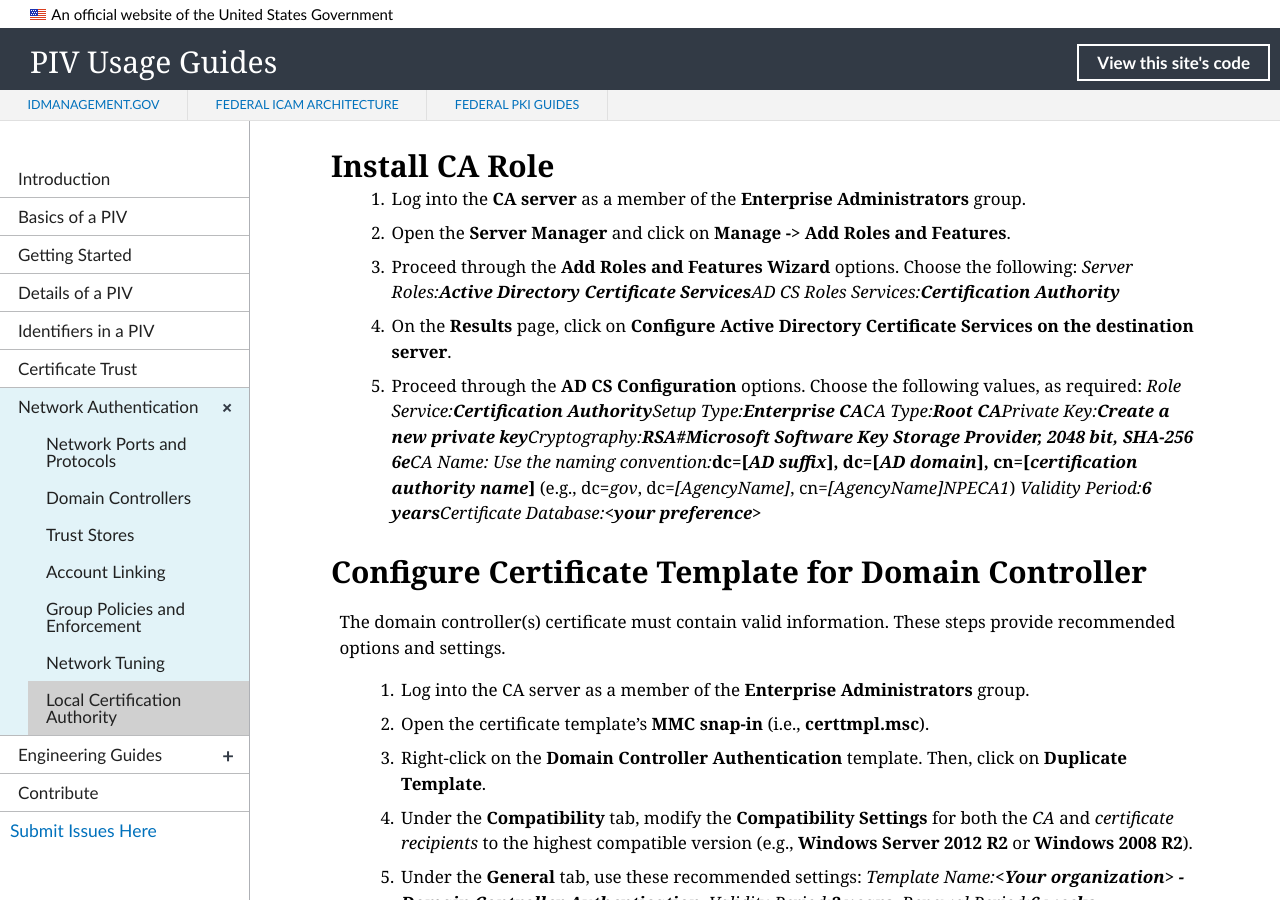
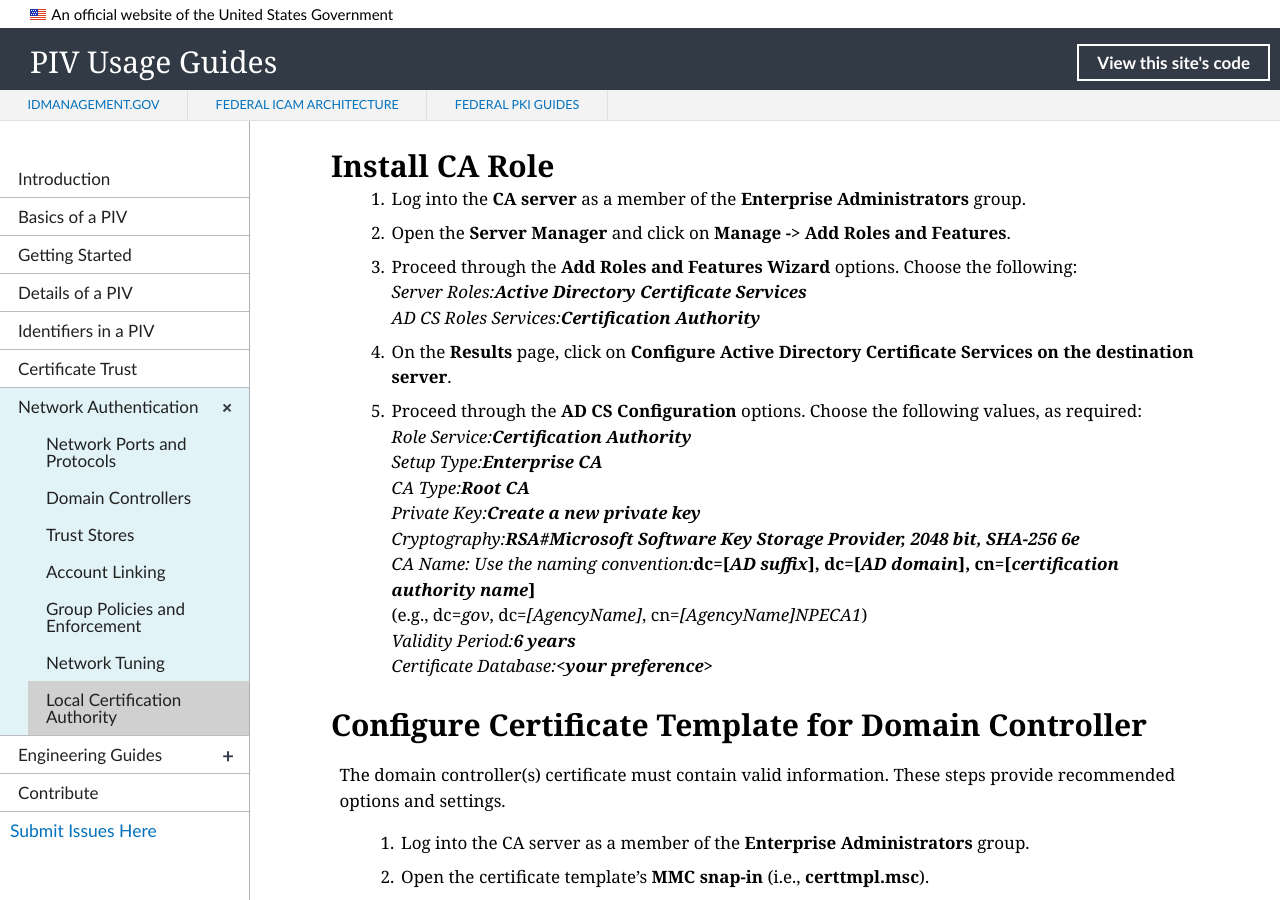
Before and after one commit to GSA/piv-guides, a Jekyll site: the page built from _networkconfig/91_localca.md, in a window 1280 px wide and 900 px high, scrolled down 565 px. Built offline with Jekyll 4.4.1, drawn with Linux system fonts in a browser that asks for light colours; nearby versions of some CDN libraries; library files that are not in the unit come from our copies.

Commit message:
Update 91_localca.md
Added line breaks for proper display within lists.

```diff
--- a/_networkconfig/91_localca.md
+++ b/_networkconfig/91_localca.md
@@ -24,20 +24,20 @@ This page provides some tips for using a local certification authority to issue
 
   1. Log into the **CA server** as a member of the **Enterprise Administrators** group.
   2. Open the **Server Manager** and click on **Manage -&gt; Add Roles and Features**.
-  3. Proceed through the **Add Roles and Features Wizard** options. Choose the following:
-     _Server Roles:_ **_Active Directory Certificate Services_**
-     _AD CS Roles Services:_ **_Certification Authority_**
+  3. Proceed through the **Add Roles and Features Wizard** options. Choose the following:<br/>
+     _Server Roles:_ **_Active Directory Certificate Services_**<br/>
+     _AD CS Roles Services:_ **_Certification Authority_**<br/>
   4. On the **Results** page, click on **Configure Active Directory Certificate Services on the destination server**.
-  5. Proceed through the **AD CS Configuration** options. Choose the following values, as required:
-     _Role Service:_ **_Certification Authority_**
-     _Setup Type:_ **_Enterprise CA_**
-     _CA Type:_ **_Root CA_**
-     _Private Key:_ **_Create a new private key_**
-     _Cryptography:_ **_RSA#Microsoft Software Key Storage Provider, 2048 bit, SHA-256 6e_**
-     _CA Name: Use the naming convention:_ **dc=[_AD suffix_], dc=[_AD domain_], cn=[_certification authority name_]**
-      (e.g., dc=_gov_, dc=_[AgencyName]_, cn=_[AgencyName]_ _NPE_ _CA1_)
-     _Validity Period:_ **_6 years_**
-     _Certificate Database:_ **_&lt;your preference&gt;_**
+  5. Proceed through the **AD CS Configuration** options. Choose the following values, as required:<br/>
+     _Role Service:_ **_Certification Authority_**<br/>
+     _Setup Type:_ **_Enterprise CA_**<br/>
+     _CA Type:_ **_Root CA_**<br/>
+     _Private Key:_ **_Create a new private key_** <br/>
+     _Cryptography:_ **_RSA#Microsoft Software Key Storage Provider, 2048 bit, SHA-256 6e_**<br/>
+     _CA Name: Use the naming convention:_ **dc=[_AD suffix_], dc=[_AD domain_], cn=[_certification authority name_]**<br/>
+      (e.g., dc=_gov_, dc=_[AgencyName]_, cn=_[AgencyName]_ _NPE_ _CA1_)<br/>
+     _Validity Period:_ **_6 years_**<br/>
+     _Certificate Database:_ **_&lt;your preference&gt;_**<br/>
 
 ## Configure Certificate Template for Domain Controller
 The domain controller(s) certificate must contain valid information. These steps provide recommended options and settings.
@@ -46,13 +46,13 @@ The domain controller(s) certificate must contain valid information. These steps
   2. Open the certificate template's **MMC snap-in** (i.e., **certtmpl.msc**).
   3. Right-click on the **Domain Controller Authentication** template. Then, click on **Duplicate Template**.
   4. Under the **Compatibility** tab, modify the **Compatibility Settings** for both the _CA_ and _certificate recipients_ to the highest compatible version (e.g., **Windows Server 2012 R2** or **Windows 2008 R2**).
-  5. Under the **General** tab, use these recommended settings:
-     _Template Name:_  **_&lt;Your organization&gt; - Domain Controller Authentication_**.
-     _Validity Period:_  **_3 years_**.
-     _Renewal Period:_  **_6 weeks_**.
-  6. Under the **Cryptography** tab, set these values:
-     _Minimum Key Size:_  **_2048_**.
-     _Request Hash:_  **_SHA256_**
+  5. Under the **General** tab, use these recommended settings:<br/>
+     _Template Name:_  **_&lt;Your organization&gt; - Domain Controller Authentication_**.<br/>
+     _Validity Period:_  **_3 years_**.<br/>
+     _Renewal Period:_  **_6 weeks_**.<br/>
+  6. Under the **Cryptography** tab, set these values:<br/>
+     _Minimum Key Size:_  **_2048_**.<br/>
+     _Request Hash:_  **_SHA256_** <br/>
   7. Open the **CA console** (i.e., certsrv.msc).
   8. In the **console tree**, click on the **_[CA's name]_**.
   9. In the **details** pane, double-click on **Certificate Templates**.
@@ -64,10 +64,10 @@ The domain controller(s) certificate must contain valid information. These steps
   1. Log into a **Domain Controller server** as a member of the **Enterprise Administrators** group.
   2. Open the **GPMC**: gpmc.msc
   3. Within the appropriate **GPO** applied to the Domain Controllers, go to **Computer Configuration\Policies\Windows Settings\Security Settings\Public Key Policies**\
-  4. Configure **Certificate Services Client – Auto-Enrollment** with the following options:
-     _Configuration Model:_ **_Enabled_**.
-     _Renew Expired Certificates, Update Pending Certificates, Remove Revoked Certificates_: **_Check_all checkboxes_**.
-     _Update Certificates That Use Certificate Templates_: **_Check the checkbox_**.
+  4. Configure **Certificate Services Client – Auto-Enrollment** with the following options:<br/>
+     _Configuration Model:_ **_Enabled_**.<br/>
+     _Renew Expired Certificates, Update Pending Certificates, Remove Revoked Certificates_: **_Check_all checkboxes_**.<br/>
+     _Update Certificates That Use Certificate Templates_: **_Check the checkbox_**.<br/>
   5. Replicate the group policy. Use the command: **_gpupdate /force_** at the command line, or wait for the group policy to replicate based on your replication time and settings.
   6. Open **MMC.exe -&gt; File -&gt; Add/Remove Snap-in -&gt; Certificates -&gt; Computer account -&gt; Local computer**.
 
```
